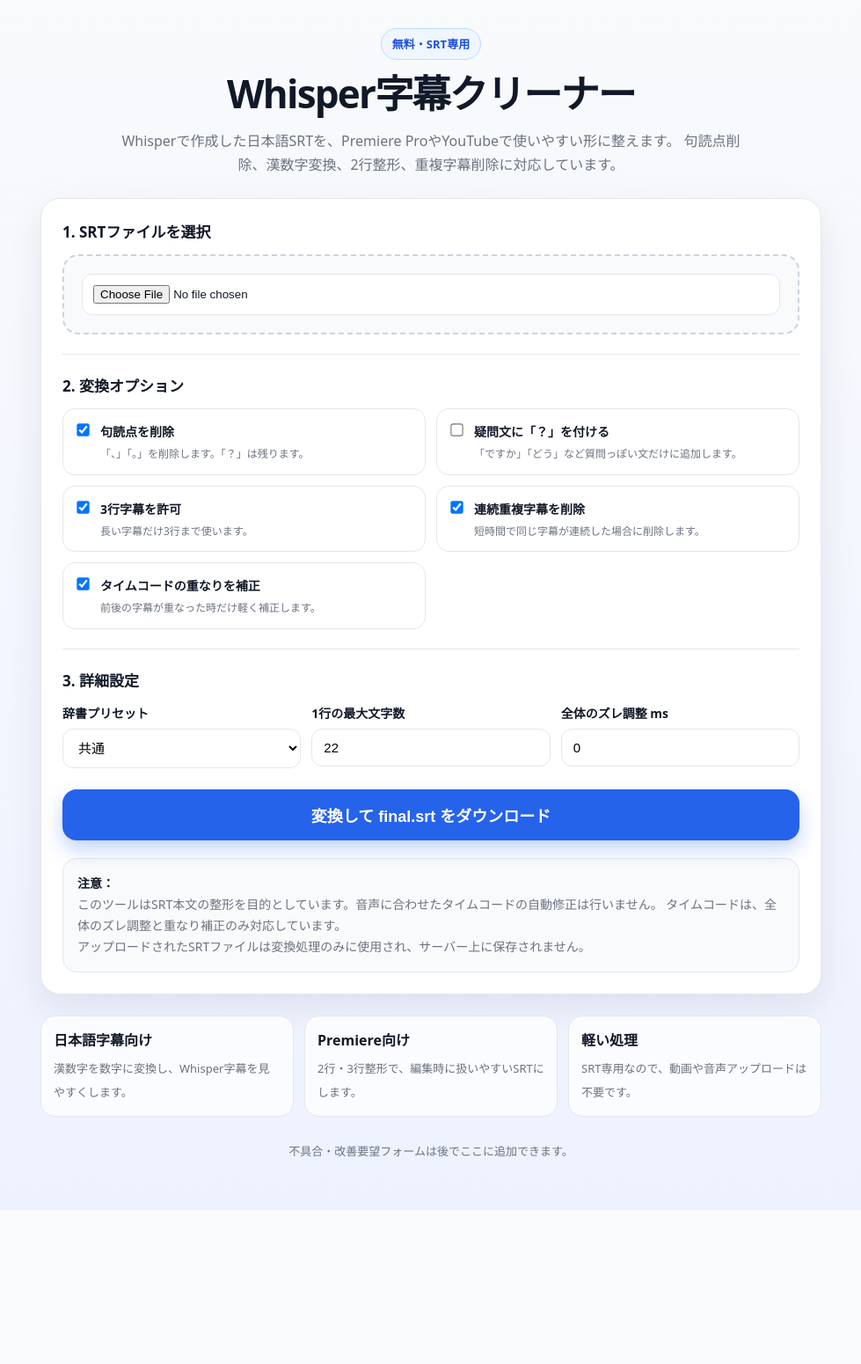
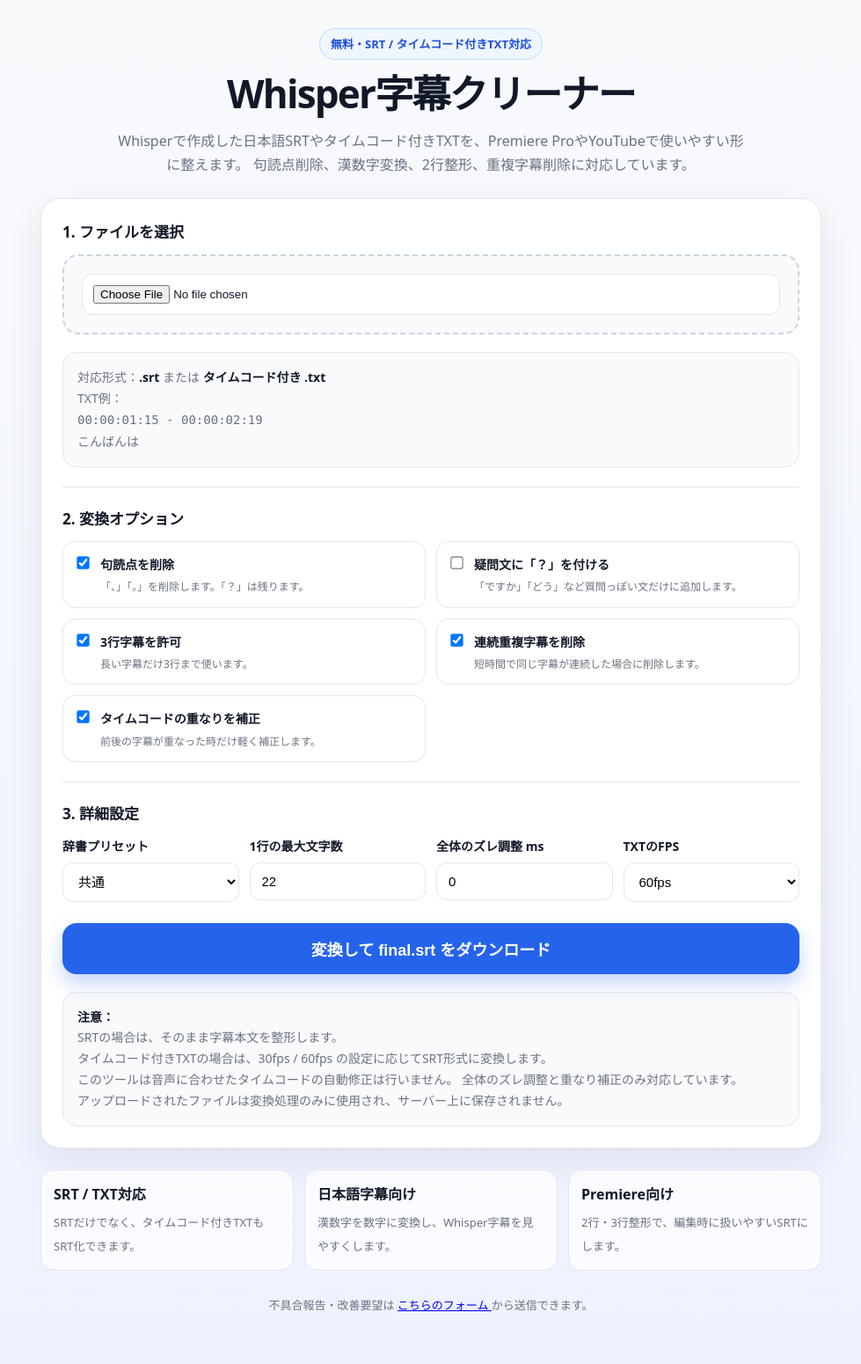
Before and after one commit to hakumagu2/srt-cleaner-site, a Python web app: template templates/index.html in a window 1280 px wide. Shown: the whole page at 88% size, without its empty margins (150-1129 px from the left). Before the commit the page ends 1315 px from the top, so only its background shows below. Run offline with Jinja, Linux system fonts and the light colour scheme; the template is opened without the code that fills it, so the values that code supplies are empty.

Commit message:
index.html

```diff
--- a/templates/index.html
+++ b/templates/index.html
@@ -3,8 +3,8 @@
 <head>
   <meta charset="utf-8">
   <meta name="viewport" content="width=device-width, initial-scale=1">
-  <title>Whisper字幕クリーナー｜SRTをPremiere Pro向けに整形</title>
-  <meta name="description" content="Whisperで作成した日本語SRT字幕を、句読点削除・漢数字変換・2行整形・重複削除などで見やすく整える無料ツールです。">
+  <title>Whisper字幕クリーナー｜SRT・タイムコード付きTXTを整形</title>
+  <meta name="description" content="Whisperで作成した日本語SRTやタイムコード付きTXTを、句読点削除・漢数字変換・2行整形・重複削除などで見やすく整える無料ツールです。">
 
   <style>
     :root {
@@ -16,7 +16,6 @@
       --main: #2563eb;
       --main-dark: #1d4ed8;
       --soft: #eff6ff;
-      --danger: #991b1b;
     }
 
     * {
@@ -150,7 +149,7 @@
 
     .row {
       display: grid;
-      grid-template-columns: repeat(3, minmax(0, 1fr));
+      grid-template-columns: repeat(4, minmax(0, 1fr));
       gap: 12px;
     }
 
@@ -241,12 +240,6 @@
       font-size: 13px;
     }
 
-    .footer a {
-      color: var(--main-dark);
-      font-weight: 700;
-      text-decoration: none;
-    }
-
     @media (max-width: 720px) {
       .card {
         padding: 18px;
@@ -269,19 +262,25 @@
 <body>
   <main class="wrap">
     <div class="hero">
-      <div class="badge">無料・SRT専用</div>
+      <div class="badge">無料・SRT / タイムコード付きTXT対応</div>
       <h1>Whisper字幕クリーナー</h1>
       <p class="lead">
-        Whisperで作成した日本語SRTを、Premiere ProやYouTubeで使いやすい形に整えます。
+        Whisperで作成した日本語SRTやタイムコード付きTXTを、Premiere ProやYouTubeで使いやすい形に整えます。
         句読点削除、漢数字変換、2行整形、重複字幕削除に対応しています。
       </p>
     </div>
 
     <form class="card" action="/convert" method="post" enctype="multipart/form-data">
       <div class="section">
-        <div class="section-title">1. SRTファイルを選択</div>
+        <div class="section-title">1. ファイルを選択</div>
         <div class="file-box">
-          <input type="file" name="srt_file" accept=".srt" required>
+          <input type="file" name="srt_file" accept=".srt,.txt" required>
+        </div>
+        <div class="notes">
+          対応形式：<strong>.srt</strong> または <strong>タイムコード付き .txt</strong><br>
+          TXT例：<br>
+          <code>00:00:01:15 - 00:00:02:19</code><br>
+          <code>こんばんは</code>
         </div>
       </div>
 
@@ -356,6 +355,14 @@
             <label for="offset_ms">全体のズレ調整 ms</label>
             <input id="offset_ms" type="number" name="offset_ms" value="0" step="100">
           </div>
+
+          <div class="field">
+            <label for="txt_fps">TXTのFPS</label>
+            <select id="txt_fps" name="txt_fps">
+              <option value="60" selected>60fps</option>
+              <option value="30">30fps</option>
+            </select>
+          </div>
         </div>
       </div>
 
@@ -365,13 +372,19 @@
 
       <div class="notes">
         <strong>注意：</strong><br>
-        このツールはSRT本文の整形を目的としています。音声に合わせたタイムコードの自動修正は行いません。
-        タイムコードは、全体のズレ調整と重なり補正のみ対応しています。<br>
-        アップロードされたSRTファイルは変換処理のみに使用され、サーバー上に保存されません。
+        SRTの場合は、そのまま字幕本文を整形します。<br>
+        タイムコード付きTXTの場合は、30fps / 60fps の設定に応じてSRT形式に変換します。<br>
+        このツールは音声に合わせたタイムコードの自動修正は行いません。
+        全体のズレ調整と重なり補正のみ対応しています。<br>
+        アップロードされたファイルは変換処理のみに使用され、サーバー上に保存されません。
       </div>
     </form>
 
     <section class="features">
+      <div class="feature">
+        <b>SRT / TXT対応</b>
+        <span>SRTだけでなく、タイムコード付きTXTもSRT化できます。</span>
+      </div>
       <div class="feature">
         <b>日本語字幕向け</b>
         <span>漢数字を数字に変換し、Whisper字幕を見やすくします。</span>
@@ -380,15 +393,12 @@
         <b>Premiere向け</b>
         <span>2行・3行整形で、編集時に扱いやすいSRTにします。</span>
       </div>
-      <div class="feature">
-        <b>軽い処理</b>
-        <span>SRT専用なので、動画や音声アップロードは不要です。</span>
-      </div>
     </section>
 
-    <div class="footer">
-      不具合・改善要望フォームは後でここに追加できます。
-    </div>
-  </main>
-</body>
-</html>
+<div class="footer">
+  不具合報告・改善要望は
+  <a href="https://docs.google.com/forms/d/e/1FAIpQLSd1vJUw8lxIady0ZNJ0Hn-Ah-a4qVcDPNuUfmqI35DmYW7MHg/viewform" target="_blank" rel="noopener">
+    こちらのフォーム
+  </a>
+  から送信できます。
+</div>
```
